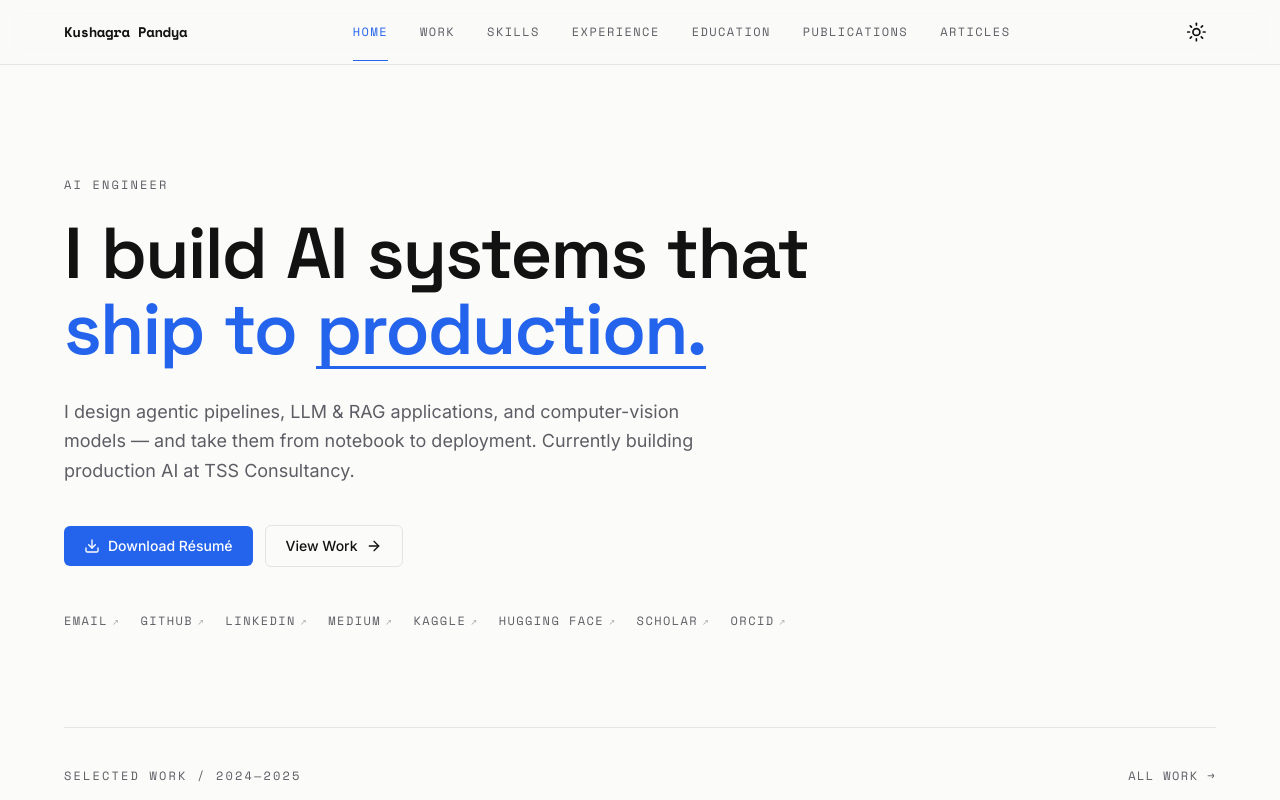
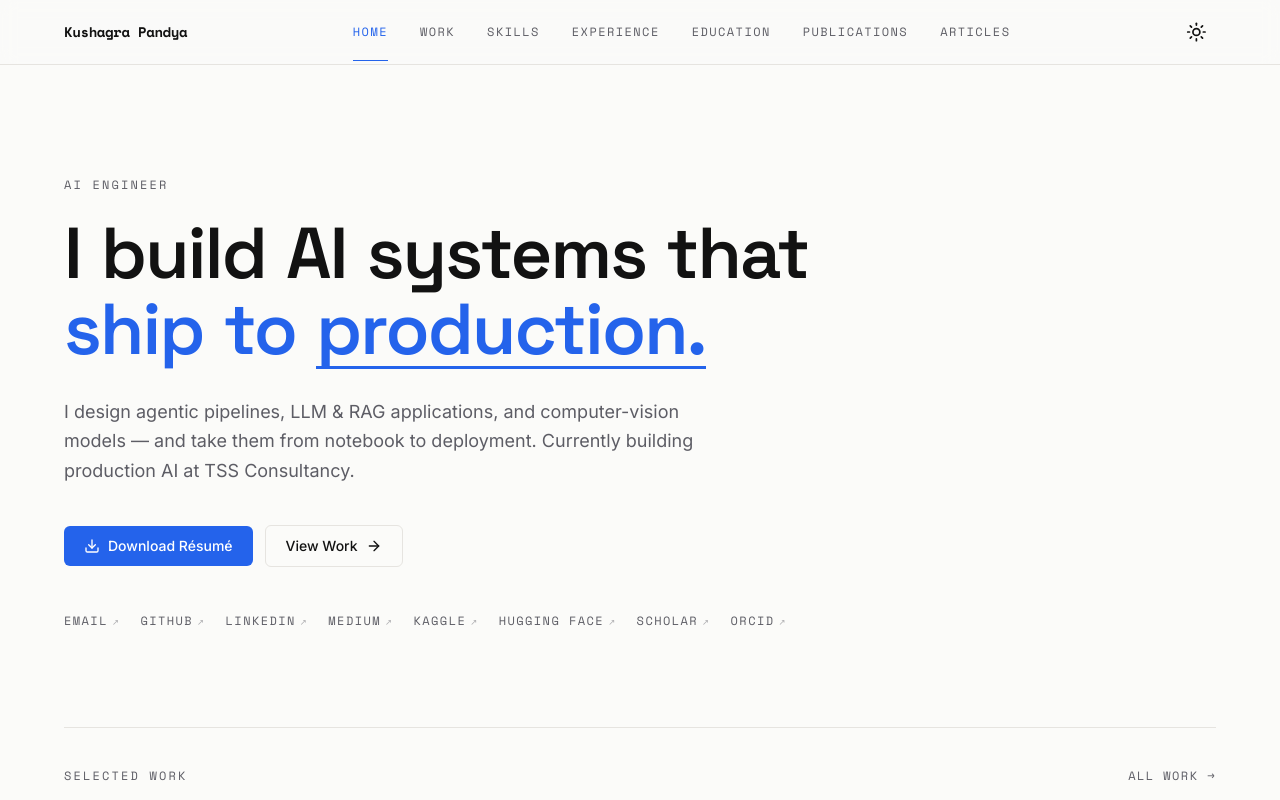
Before and after one commit to Kushagra077/portfolio, a Next.js app: page / in a window 1280 px wide. Shown: the top 800 px of the page. Built offline with nearby package versions, Linux system fonts and the light colour scheme.

Commit message:
fix: remove unnecessary year from 'Selected work' label

```diff
--- a/app/page.tsx
+++ b/app/page.tsx
@@ -12,7 +12,7 @@ export default function Home() {
       <section className="pb-8">
         <Reveal>
           <div className="flex items-baseline justify-between border-t border-border pt-10">
-            <p className="label-mono">Selected work / 2024—2025</p>
+            <p className="label-mono">Selected work</p>
             <Link
               href="/projects"
               className="font-mono text-xs uppercase tracking-[0.12em] text-muted-foreground transition hover:text-primary"
```
